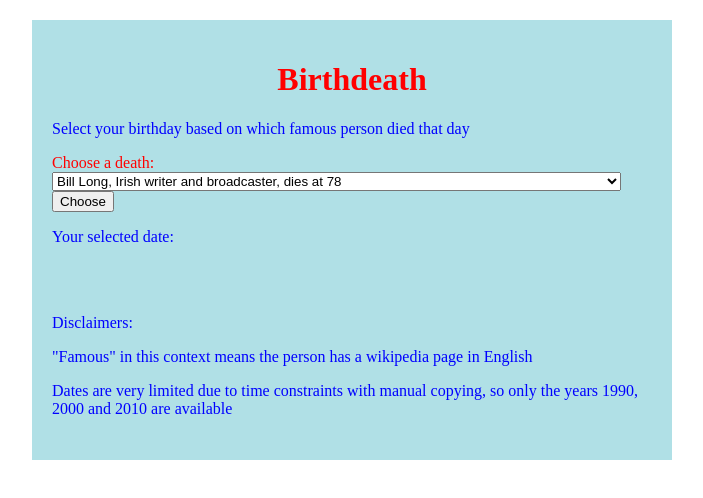
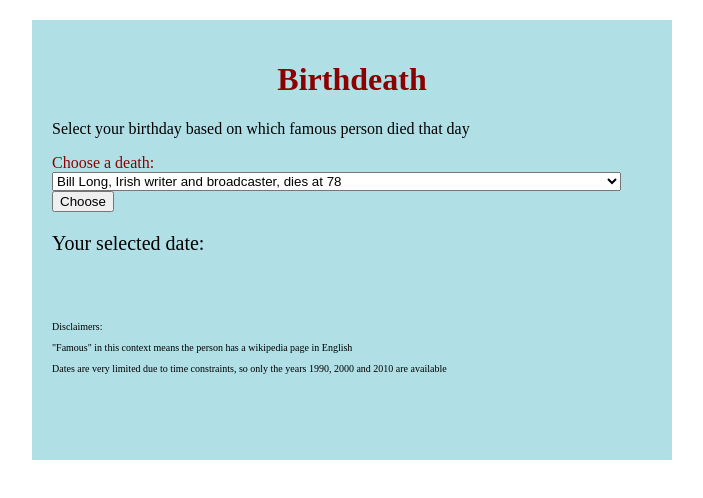
Before and after one commit to Lord-Fubar/Birthdeath, a plain HTML site: page index.html in a window 1280 px wide. Shown: the whole page, without its empty margins (308-1011 px from the left). Drawn offline with Linux system fonts and the light colour scheme.

Commit message:
Update index.html

```diff
--- a/index.html
+++ b/index.html
@@ -6,9 +6,8 @@
 
 <style>
   body {background-color: white;}
-  h1 {color: red;}
-  p {color: blue;}
-	label {color: red;}
+  h1 {color: darkred;}
+  label {color: darkred;}
 
 div {
   background-color: powderblue;
@@ -1147,7 +1146,7 @@ div {
 	}
 </script>
 
-<p style="font-size:16">
+<p style="font-size:20">
 	Your selected date:
 	<span class="output"></span>
 </p>
@@ -1155,9 +1154,9 @@ div {
 <br>
 <br>
 
-<p>Disclaimers:</p>
-<p>"Famous" in this context means the person has a wikipedia page in English</p>
-<p>Dates are very limited due to time constraints with manual copying, so only the years 1990, 2000 and 2010 are available</p>
+<p style="font-size:10">Disclaimers:</p>
+<p style="font-size:10">"Famous" in this context means the person has a wikipedia page in English</p>
+<p style="font-size:10">Dates are very limited due to time constraints, so only the years 1990, 2000 and 2010 are available</p>
 </div>
 </body>
 </html>
```
